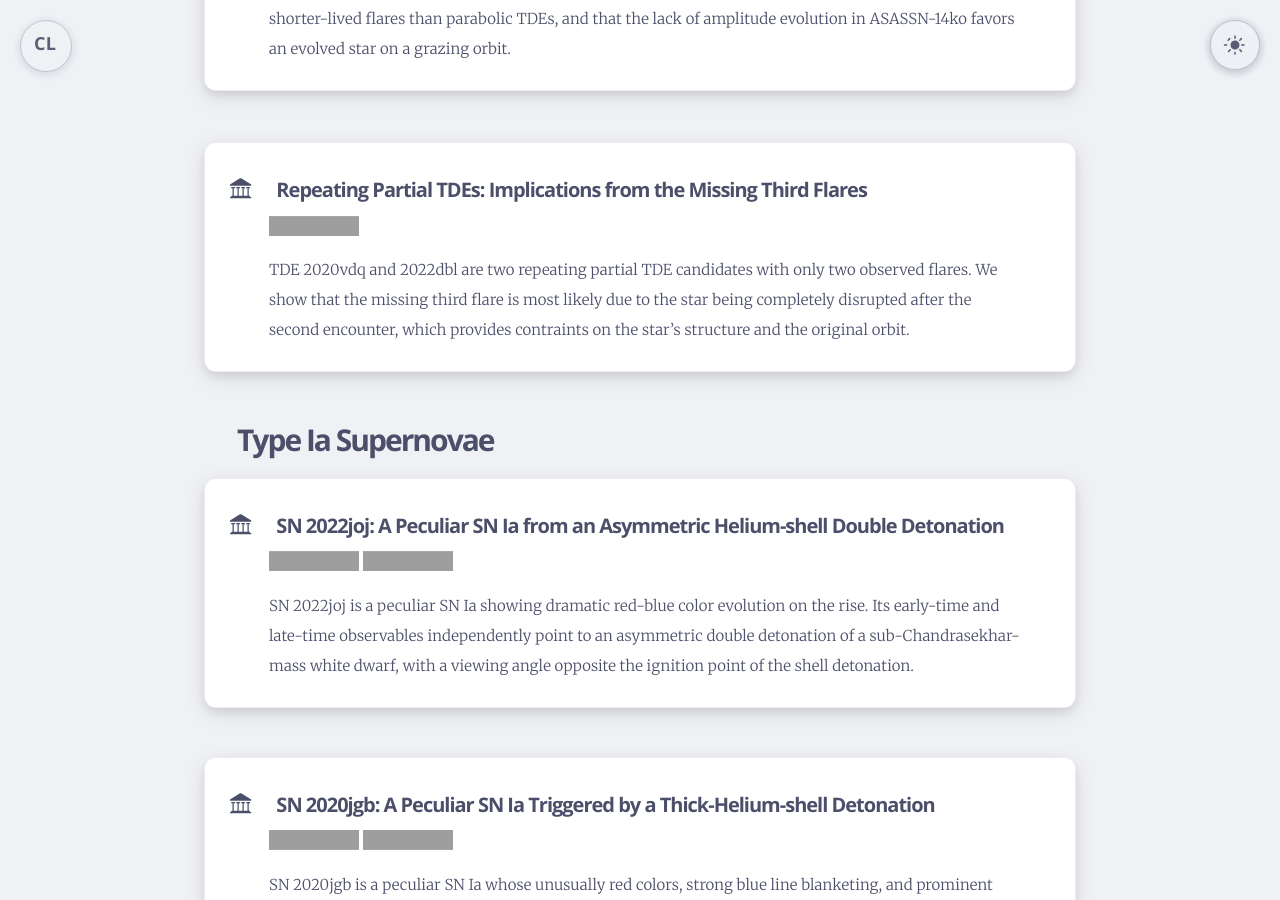
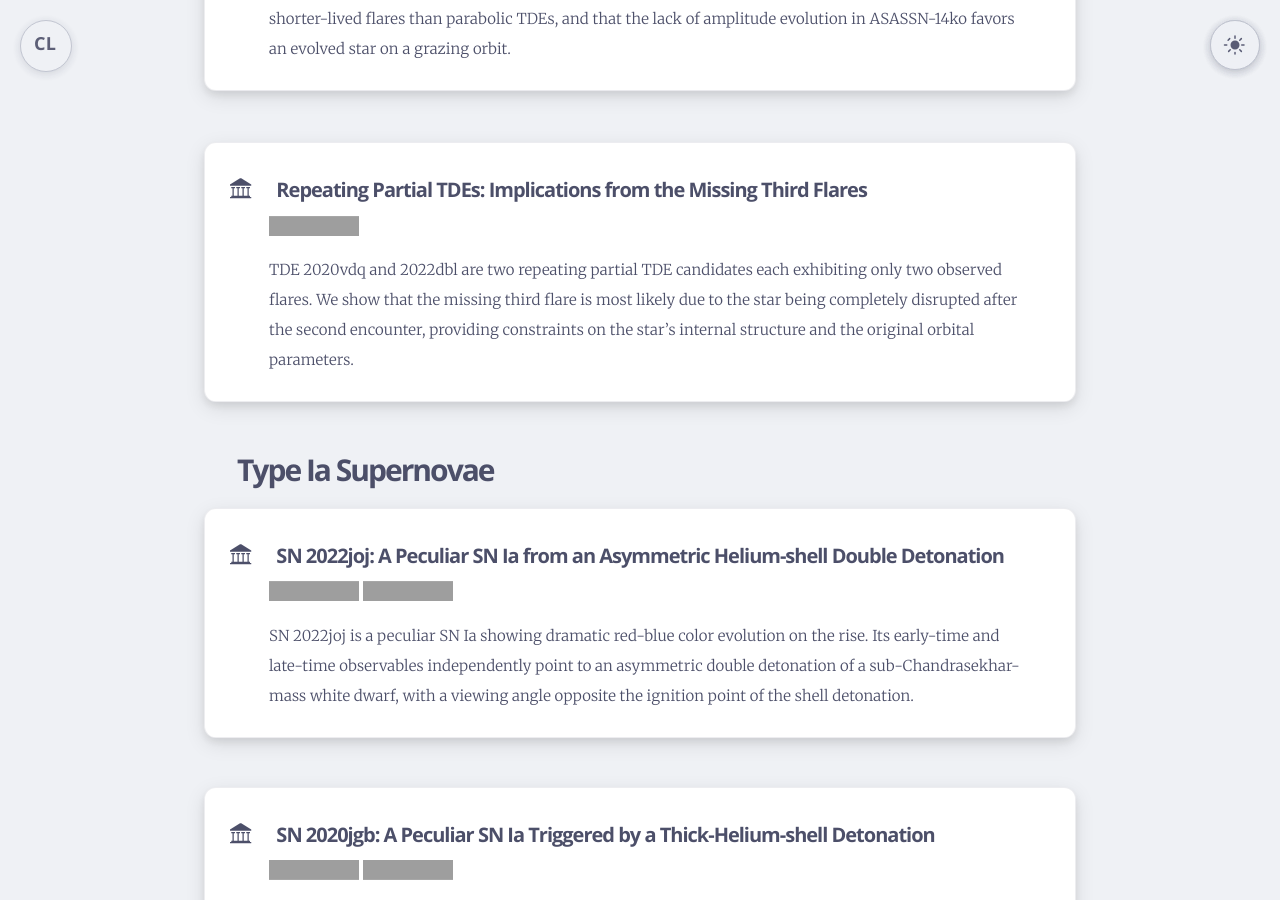
Before and after one commit to slowdivePTG/slowdivePTG.github.io, a Jekyll site: the page built from _pages/research.md, in a window 1280 px wide and 900 px high, scrolled down 680 px, cut to the strip 0-900 px from the top of the window. Built offline with Jekyll 4.4.1, drawn with Linux system fonts in a browser that asks for light colours; some web fonts are replaced; grey boxes are pictures that could not be loaded.

Commit message:
update: rpTDE paper

```diff
--- a/_pages/research.md
+++ b/_pages/research.md
@@ -24,7 +24,7 @@ Inspired by the discovery of the periodic nuclear transient ASASSN-14ko, We stud
 <h2 data-icon="icon-library">Repeating Partial TDEs: Implications from the Missing Third Flares</h2>
 <a href="https://arxiv.org/abs/2606.06578"><img src="https://img.shields.io/badge/arXiv-2606.06578-B31B1B.svg" alt="arXiv" class="badge"></a>
 
-TDE 2020vdq and 2022dbl are two repeating partial TDE candidates with only two observed flares. We show that the missing third flare is most likely due to the star being completely disrupted after the second encounter, which provides contraints on the star's structure and the original orbit.
+TDE 2020vdq and 2022dbl are two repeating partial TDE candidates each exhibiting only two observed flares. We show that the missing third flare is most likely due to the star being completely disrupted after the second encounter, providing constraints on the star's internal structure and the original orbital parameters.
 
 
 <h1>Type Ia Supernovae</h1>
```
